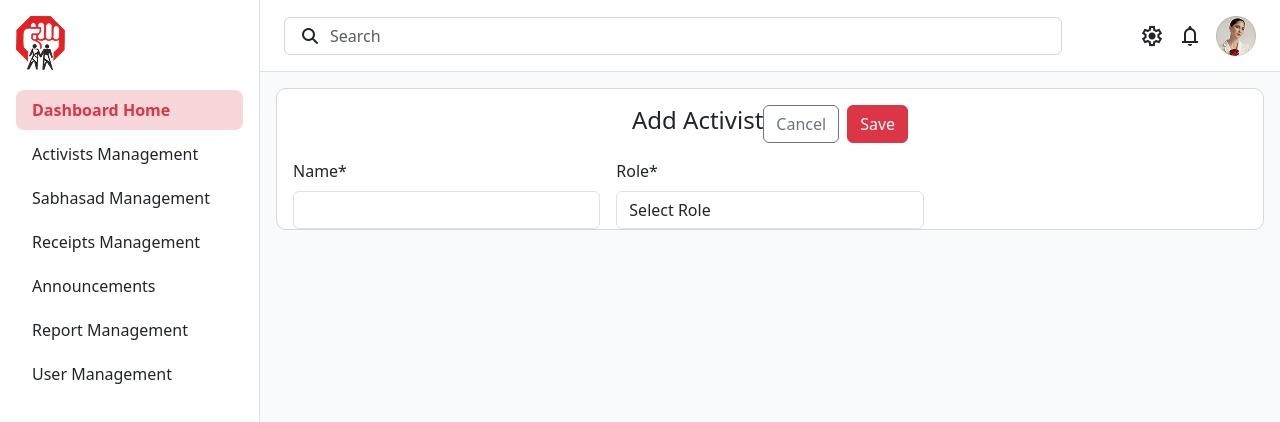
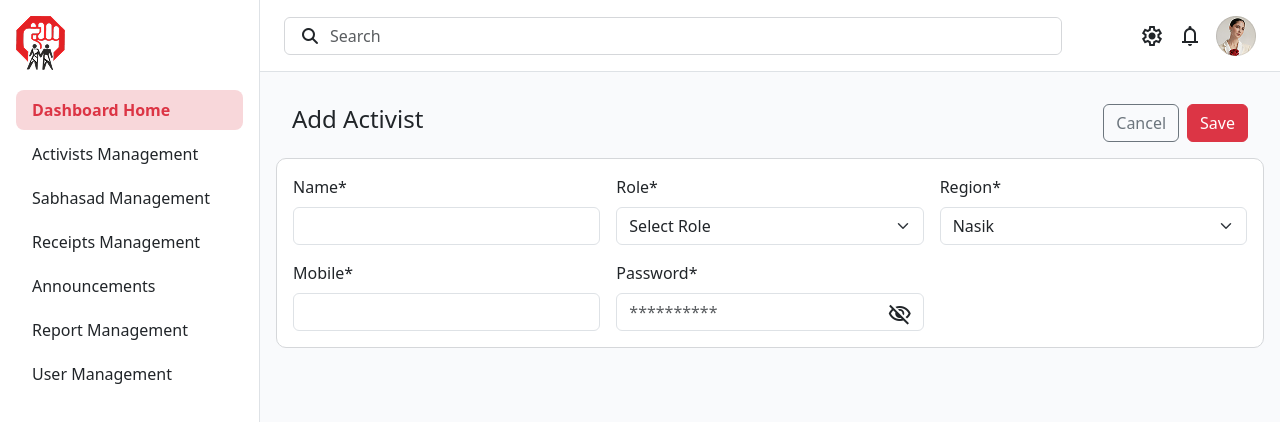
Before and after one commit to CoderAayushDodia/React-Admin-Dashboard-Project, a React (Vite) app: page /activists/add in a window 1280 px wide. Shown: the top 422 px of the page. Built offline with nearby package versions, Linux system fonts and the light colour scheme.

Commit message:
Fetched dummy data in activist management and add new data

```diff
--- a/src/App.css
+++ b/src/App.css
@@ -508,15 +508,16 @@ input[type="radio"] {
 }
 
 .select-date {
-  width: 400px;
+  width: 350px;
 }
 
 .select-date input {
-  width: 180px;
+  width: 165px;
 }
 
 .apply-btn {
   width: 250px;
+  padding: 6px 12px;
 }
 
 .next-btn {
@@ -631,7 +632,7 @@ input[type="radio"] {
   }
 
   .header-left {
-    width: 70%;
+    width: 50%;
   }
   .chart-controls {
     justify-content: space-between;
@@ -640,7 +641,7 @@ input[type="radio"] {
     color: #e32124;
   }
   .activist-navbar {
-    flex-direction: column;
+    /* flex-direction: column; */
     align-items: flex-start;
   }
 }
@@ -753,7 +754,7 @@ input[type="radio"] {
     z-index: 1000;
   }
 
-  .activist-action-buttons .btn {
+  .activist-action-buttons button {
     flex: 1;
     font-size: 1rem;
     padding: 0.75rem;
@@ -766,4 +767,7 @@ input[type="radio"] {
   .select-date input {
     width: 100px;
   }
+  .header-title h2{
+    font-size: 14px;
+  }
 }
--- a/src/components/ActivistManagement.jsx
+++ b/src/components/ActivistManagement.jsx
@@ -1,25 +1,29 @@
-import React, { useState, useEffect } from "react";
+//import React, { useState, useEffect } from "react";
+import { useNavigate } from "react-router-dom";
 
-import dashboardData from "../../public/dashboardData.json"; // Import JSON
+//import dashboardData from "../../public/dashboardData.json"; // Import JSON
 
-function ActivistManagement() {
-  const [activists, setActivists] = useState([]);
+function ActivistManagement({ activists }) {
+  const navigate = useNavigate();
 
-  useEffect(() => {
-    setActivists(dashboardData.ActivistManagement || []);
-  }, []);
+  // useEffect(() => {
+  //   setActivists(dashboardData.ActivistManagement || []);
+  // }, []);
 
   return (
     <div className="main-container p-3">
       <div className="container-body">
-        <div className="d-flex justify-content-between align-items-center mb-3 px-3 pt-3 Activist-header">
+        <div className="d-flex justify-content-between align-items-center mb-3 px-3 pt-3 activist-header">
           <h4 className="">Activists Management</h4>
 
           <div className="d-flex gap-2 activist-action-buttons">
             <button className="download-btn">
               <i className="fa-solid fa-download me-1"></i> Download
             </button>
-            <button className="add-activist-btn">
+            <button
+              className="add-activist-btn"
+              onClick={() => navigate("/activists/add")}
+            >
               <i className="fa-solid fa-plus me-1"></i> Add Activist
             </button>
           </div>
@@ -55,9 +59,7 @@ function ActivistManagement() {
           </div>
 
           {/* Apply Button */}
-          <button className="apply-btn flex-lg-grow-0">
-            Apply
-          </button>
+          <button className="apply-btn flex-lg-grow-0">Apply</button>
         </div>
 
         {/* Table */}
@@ -77,35 +79,29 @@ function ActivistManagement() {
                   <th>Role</th>
                   <th>Region</th>
                   <th>Mobile</th>
-                  <th>Status</th>
-                  <th className="text-center">Actions</th>
+                  {/* <th>Status</th> */}
+                  <th className="text-center"></th>
                 </tr>
               </thead>
               <tbody>
-                {activists.map((activist) => (
-                  <tr key={activist.id}>
+                {activists.length > 0 ? (
+                  activists.map((activist, index) => (
+                    <tr key={index}>
                       <td>{activist.name}</td>
                       <td>{activist.role}</td>
                       <td>{activist.region}</td>
                       <td>{activist.mobile}</td>
-                    <td>
-                      <span
-                        className={`badge rounded-pill ${
-                          activist.status === "Active"
-                            ? "bg-success-subtle text-success"
-                            : "bg-danger-subtle text-danger"
-                        }`}
-                      >
-                        {activist.status}
-                      </span>
-                    </td>
+
                       <td className="text-center">
                         <i className="fa-regular fa-pen-to-square mx-2"></i>
                         <i className="fa-regular fa-trash-can mx-2"></i>
                         <i className="fa-regular fa-eye mx-2"></i>
                       </td>
                     </tr>
-                ))}
+                  ))
+                ) : (
+                  <p>No activists found.</p>
+                )}
               </tbody>
             </table>
           </div>
@@ -147,3 +143,30 @@ function ActivistManagement() {
 }
 
 export default ActivistManagement;
+
+// {
+//   activists.map((activist) => (
+//     <tr key={activist.id}>
+//       <td>{activist.name}</td>
+//       <td>{activist.role}</td>
+//       <td>{activist.region}</td>
+//       <td>{activist.mobile}</td>
+//       <td>
+//         <span
+//           className={`badge rounded-pill ${
+//             activist.status === "Active"
+//               ? "bg-success-subtle text-success"
+//               : "bg-danger-subtle text-danger"
+//           }`}
+//         >
+//           {activist.status}
+//         </span>
+//       </td>
+//       <td className="text-center">
+//         <i className="fa-regular fa-pen-to-square mx-2"></i>
+//         <i className="fa-regular fa-trash-can mx-2"></i>
+//         <i className="fa-regular fa-eye mx-2"></i>
+//       </td>
+//     </tr>
+//   ));
+// }
--- a/src/components/AddActivist.jsx
+++ b/src/components/AddActivist.jsx
@@ -1,59 +1,152 @@
-import React, { useState } from 'react'
-import {navigate, useNavigate} from 'react-router-dom';
+import React, { useState } from "react";
+import { useNavigate } from "react-router-dom";
 
-function AddActivist({addNewActivist}) {
+function AddActivist({ addNewActivist }) {
   const navigate = useNavigate();
+  const [showPassword, setShowPassword] = useState(false);
 
   const [formData, setFormData] = useState({
     name: "",
     role: "",
     region: "",
     mobile: "",
-        password:"",
-    })
+    password: "",
+  });
 
   const handleChange = (e) => {
-        setFormData({...formData, [e.target.value]: e.target.value});
+    setFormData({ ...formData, [e.target.name]: e.target.value });
   };
 
   const handleSubmit = (e) => {
     e.preventDefault();
     addNewActivist(formData); //pass data to parent
     navigate("/activists"); //redirect back to activist list
-    }
+  };
 
   return (
-    <div className='main-container p-3'>
-       <div className='container-body'>
-        <div className='d-flex justify-content-center align-items-center mb-3 pt-3 px-3'>
+    <div className="main-container p-3">
+      <div className="">
+        <div className="d-flex justify-content-between align-items-center mb-3 pt-3 px-3">
           <h4>Add Activist</h4>
           <div>
-                <button type='button' className='btn btn-outline-secondary me-2' onClick={() => navigate("/activists")}>
+            <button
+              type="button"
+              className="btn btn-outline-secondary me-2"
+              onClick={() => navigate("/activists")}
+            >
               Cancel
             </button>
-                <button type='submit' className='btn btn-danger' onClick={handleSubmit}>
+            <button
+              type="submit"
+              className="btn btn-danger"
+              onClick={handleSubmit}
+            >
               Save
             </button>
           </div>
         </div>
+      </div>
+      <div className="container-body">
+        <form action="#" className="p-3">
+          <div className="row g-3">
+            <div className="col-md-4">
+              <label className="form-label">Name*</label>
+              <input
+                type="text"
+                name="name"
+                className="form-control"
+                value={formData.name}
+                onChange={handleChange}
+                required
+              />
+            </div>
+            <div className="col-md-4">
+              <label className="form-label">Role*</label>
+              <select
+                type="text"
+                name="role"
+                className="form-select"
+                value={formData.role}
+                onChange={handleChange}
+                required
+              >
+                <option value="">Select Role</option>
+                <option value="Vice President">Vice President</option>
+                <option value="State President Secretary">
+                  State President Secretary,
+                </option>
+                <option value="District President Secretary">
+                  District President Secretary
+                </option>
+                <option value="Taluka President Secretary">
+                  Taluka President Secretary
+                </option>
+                <option value="Head, Member">Head, Member</option>
+              </select>
+            </div>
 
-        <form action="#" className='px-3'>
-            <div className='row g-3'>
-                <div className='col-md-4'>
-                    <label className='form-label'>Name*</label>
-                    <input type="text" name='name' className='form-control' value={formData.name} onChange={handleChange} required/>
+            <div className="col-md-4">
+              <label className="form-label">Region*</label>
+              <select
+                name="region"
+                className="form-select"
+                value={formData.region}
+                onChange={handleChange}
+                required
+              >
+                <option value="Nasik">Nasik</option>
+                <option value="Satara">Satara</option>
+                <option value="Mumbai">Mumbai</option>
+                <option value="Pune">Pune</option>
+              </select>
             </div>
-                <div className='col-md-4'>
-                    <label className='form-label'>Role*</label>
-                    <select type="text" name='name' className='form-control' value={formData.role} onChange={handleChange} required>
-                        <option value="">Select Role</option>
-                    </select>
+
+            <div className="col-md-4">
+              <label className="form-label">Mobile*</label>
+              <input
+                type="text"
+                name="mobile"
+                className="form-control"
+                value={formData.mobile}
+                onChange={handleChange}
+                required
+              />
+            </div>
+            <div className="col-md-4 position-relative">
+              <label className="form-label">Password*</label>
+              <input
+                type={showPassword ? "text" : "password"}
+                placeholder="**********"
+                name="password"
+                className="form-control "
+                value={formData.password}
+                onChange={handleChange}
+                required
+              />
+              <span
+                onClick={() => setShowPassword(!showPassword)}
+                style={{
+                  position: "absolute",
+                  right: "20px",
+                  top: "80%",
+                  transform: "translateY(-50%)",
+                  cursor: "pointer",
+                }}
+              >
+                {showPassword ? (
+                  <span className="material-symbols-outlined">visibility</span>
+                ) : (
+                  <span className="material-symbols-outlined">
+                    visibility_off
+                  </span>
+                )}
+              </span>
             </div>
           </div>
         </form>
       </div>
     </div>
-  )
+  );
 }
 
-export default AddActivist
+export default AddActivist;
```
Lines whose indentation alone changed are shown as unchanged.
